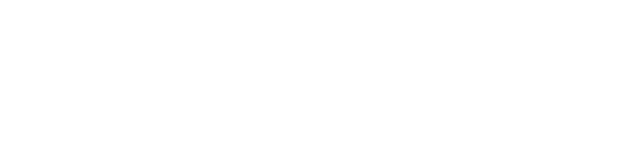
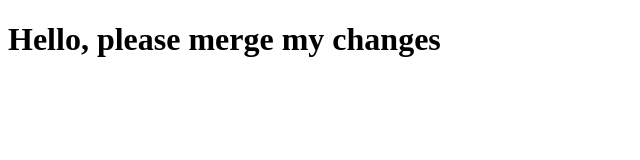
Before and after one commit to raghuveertech/git-commands, a plain HTML site: page new-branch-commit.html in a window 1280 px wide. Shown: the whole page, without its empty margins (0-640 px from the left). Drawn offline with Linux system fonts and the light colour scheme.

Commit message:
my new changes

```diff
--- a/new-branch-commit.html
+++ b/new-branch-commit.html
@@ -6,5 +6,7 @@
     <meta name="viewport" content="width=device-width, initial-scale=1.0" />
     <title>New Branch</title>
   </head>
-  <body></body>
+  <body>
+    <h1>Hello, please merge my changes</h1>
+  </body>
 </html>
```
